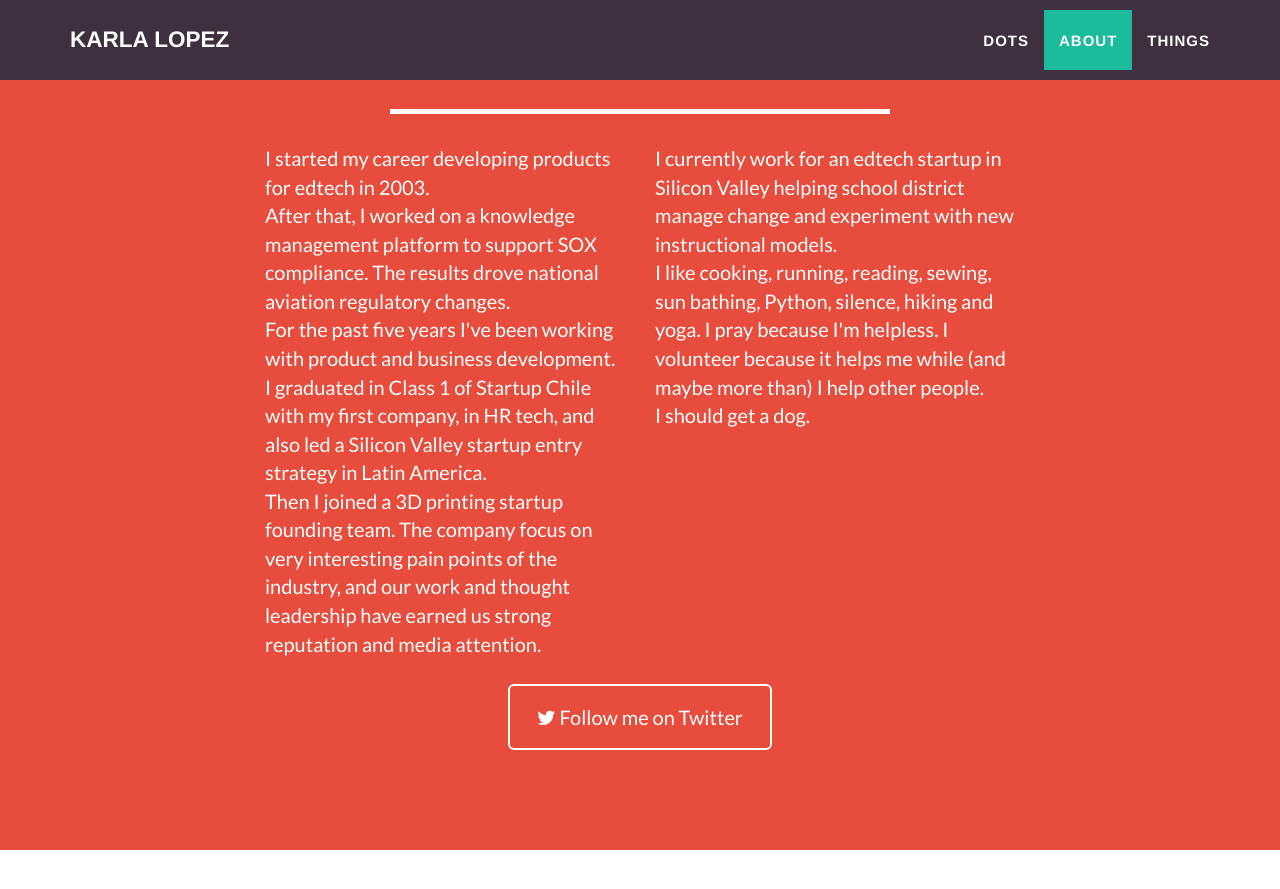
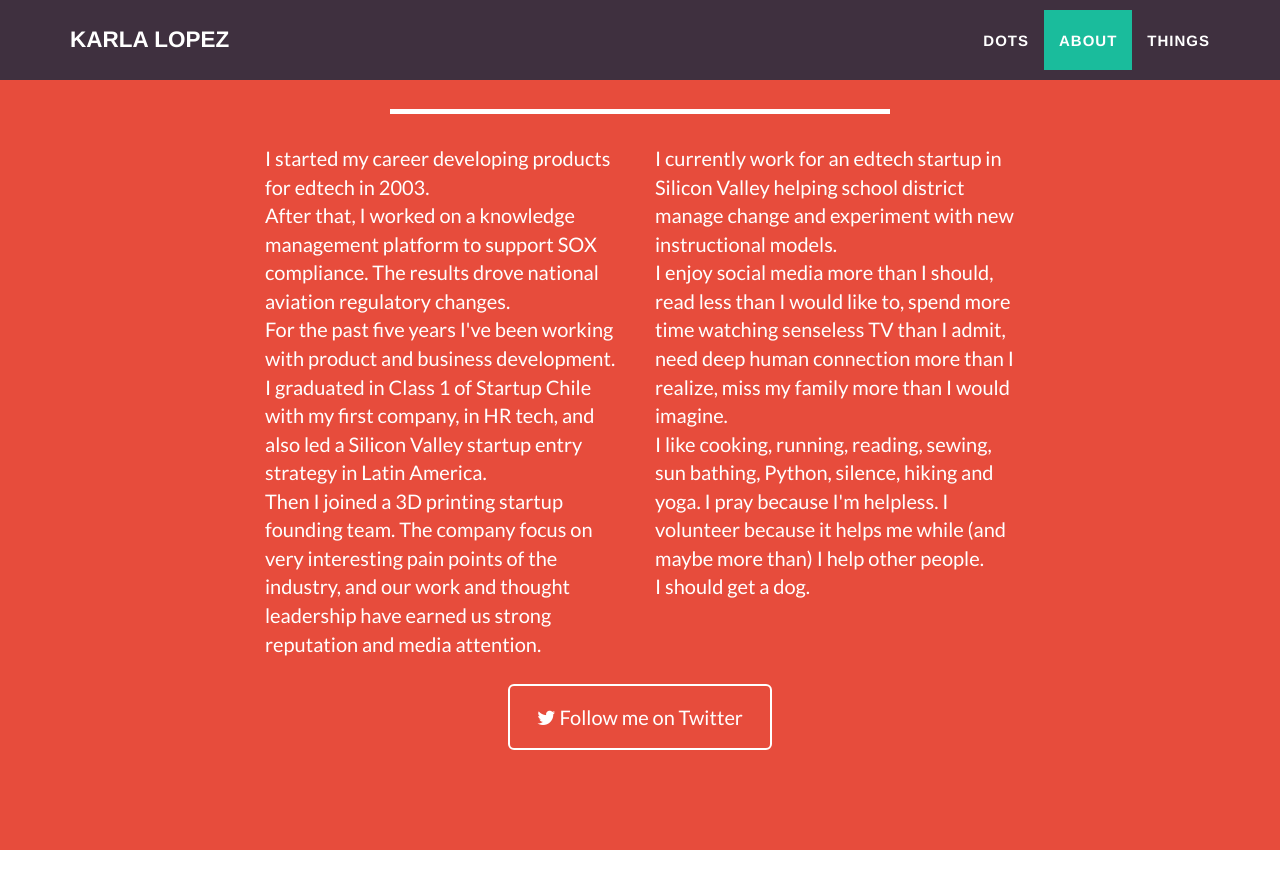
Before and after one commit to karlalopez/karlalopez.github.io, a Jekyll site: the page built from index.html, in a window 1280 px wide and 900 px high, scrolled down 2120 px. Shown: the top 889 px of the window. Built offline with Jekyll 4.4.1, drawn with Linux system fonts in a browser that asks for light colours.

Commit message:
Updated 'more/less than' line.
Updated 'more than' line.

```diff
--- a/_includes/about.html
+++ b/_includes/about.html
@@ -14,6 +14,7 @@
                 </div>
                 <div class="col-lg-4">
                     <p>I currently work for an edtech startup in Silicon Valley helping school district manage change and experiment with new instructional models.<br>
+                    I enjoy social media more than I should, read less than I would like to, spend more time watching senseless TV than I admit, need deep human connection more than I realize, miss my family more than I would imagine.<br>
                     I like cooking, running, reading, sewing, sun bathing, Python, silence, hiking and yoga. I pray because I'm helpless. I volunteer because it helps me while (and maybe more than) I help other people.<br>
                     I should get a dog.
                     </p>
```
